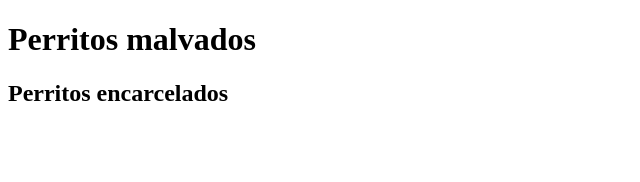
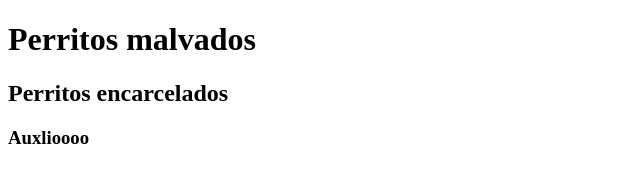
Before and after one commit to XebaxSx/071221, a plain HTML site: page index.html in a window 1280 px wide. Shown: the whole page, without its empty margins (0-640 px from the left). Drawn offline with Linux system fonts and the light colour scheme.

```diff
--- a/index.html
+++ b/index.html
@@ -7,5 +7,6 @@
   <body>
     <h1>Perritos malvados</h1>
     <h2>Perritos encarcelados</h2>
+    <h3>Auxlioooo </h3>
   </body>
 </html>
```
